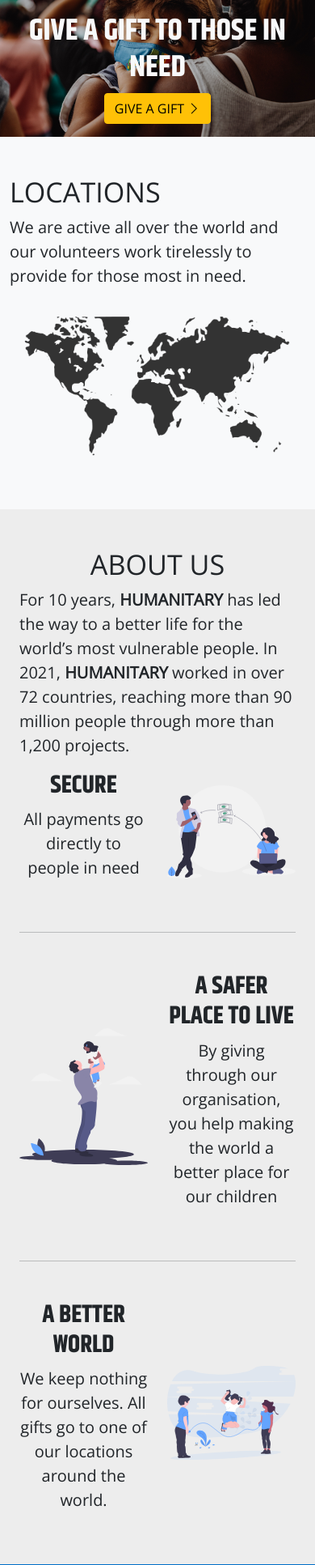
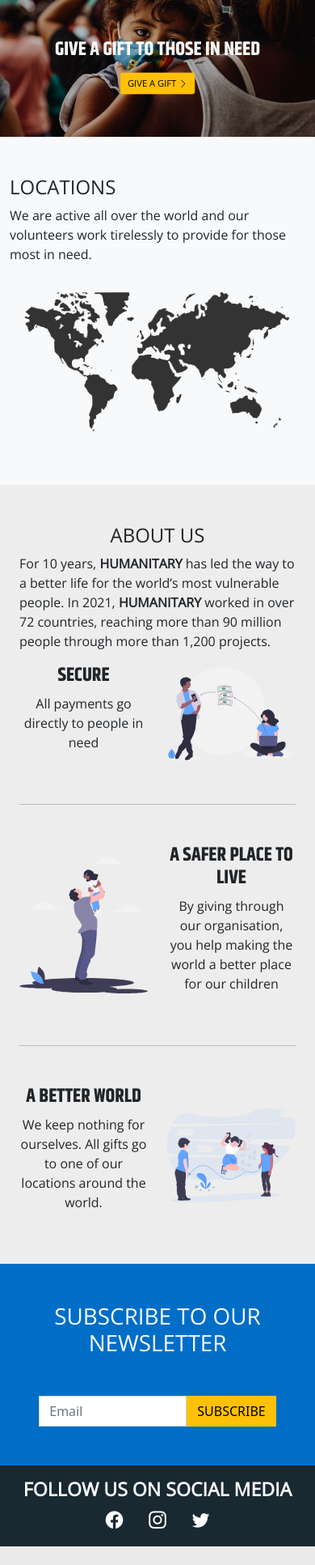
Before and after one commit to Code-Institute-Submissions/humanitary, a Django app: page / in a window 390 px wide. Shown: the part 73-2006 px from the top of the page at 81% size. After the commit the page ends 1983 px from the top, so only its background shows below. Run offline with Django 3.2, Linux system fonts and the light colour scheme; some libraries are stand-ins or nearby versions.

Commit message:
Clean up views by moving vital functions to utils.py in the project's root folder

```diff
--- a/cart/contexts.py
+++ b/cart/contexts.py
@@ -1,6 +1,6 @@
 from accounts.models import *
 from shop.models import *
-import json
+from humanitary_gift_shop.utils import cookieCart
 
 
 def cartItems(request):
@@ -15,41 +15,11 @@ def cartItems(request):
             customer=customer, complete=False)
         items = order.orderitem_set.all()
         cartItems = order.get_cart_items
-
-        for item in items:
-            print(item.quantity)
-
     else:
-        try:
-            cart = json.loads(request.COOKIES['cart'])
-        except:
-            cart = {}
-        # print('Cart:', cart)
-        items = []
-        order = {'get_cart_total': 0, 'get_cart_items': 0}
-        cartItems = order['get_cart_items']
-
-        for i in cart:
-            cartItems += cart[i]["quantity"]
-
-            product = Product.objects.get(id=i)
-            total = (product.price * cart[i]["quantity"])
-
-            order['get_cart_total'] += total
-            order['get_cart_items'] += cart[i]["quantity"]
-
-            item = {
-                'product': {
-                    'id': product.id,
-                    'name': product.name,
-                    'description': product.description,
-                    'price': product.price,
-                    'image': product.image,
-                },
-                'quantity': cart[i]["quantity"],
-                'get_total': total
-            }
-            items.append(item)
+        cookieData = cookieCart(request)
+        order = cookieData['order']
+        items = cookieData['items']
+        cartItems = cookieData['cartItems']
 
     context = {'items': items, 'order': order, 'cartItems': cartItems}
     return context
--- a/home/templates/home/index.html
+++ b/home/templates/home/index.html
@@ -5,9 +5,9 @@
 <section id="main" class="container-fluid hero-bg">
         <div class="row h-100 justify-content-center align-items-center">
         <div class="col-12 d-flex flex-column justify-content-center">
-            <h2 class="display-3 text-light text-center text-uppercase">Give a gift to those in need</h2>
+            <h2 class="display-3 text-light text-center text-uppercase hero-text">Give a gift to those in need</h2>
             <div class="mx-auto">
-                <a href="{% url 'shop' %}" class="btn btn-warning">
+                <a href="{% url 'shop' %}" class="btn btn-warning btn-gift">
                     <span class="text-uppercase">Give A Gift</span>
                     <span class="icon">
                         <i class="bi bi-chevron-right"></i>
@@ -21,8 +21,8 @@
 <section id="locations" class="container">
     <div class="row my-5 h-100 justify-content-center align-items-center">
         <div class="col-sm-12 col-lg-6 col">
-            <h3 class="display-4 text-uppercase">Locations</h3>
-            <p class="lead">We are active all over the world and our volunteers work tirelessly to provide for those most in need.</p>
+            <h3 class="display-4 text-uppercase heading">Locations</h3>
+            <p class="lead section-text">We are active all over the world and our volunteers work tirelessly to provide for those most in need.</p>
         </div>
         <div class="col-sm-12 col-lg-6">
             <img id="world-map" src="{% static '/img/world-map-vector.png' %}" alt="">
@@ -34,14 +34,14 @@
     <div class="container">
         <div class="row">
             <div class="col-12">
-                <h3 class="display-4 text-center text-uppercase">About us</h3>
-                <p class="lead">For 10 years, <span class="fw-bold">HUMANITARY</span> has led the way to a better life for the world’s most vulnerable people. In 2021, <span class="fw-bold">HUMANITARY</span> worked in over 72 countries, reaching more than 90 million people through more than 1,200 projects.</p>
+                <h3 class="display-4 text-center text-uppercase heading">About us</h3>
+                <p class="lead section-text">For 10 years, <span class="fw-bold">HUMANITARY</span> has led the way to a better life for the world’s most vulnerable people. In 2021, <span class="fw-bold">HUMANITARY</span> worked in over 72 countries, reaching more than 90 million people through more than 1,200 projects.</p>
             </div>
         </div>
         <div class="row justify-content-center align-items-center">
             <div class="col-6 text-center">
-                <h4 class="display-5 text-center text-uppercase">Secure</h4>
-                <p class="lead">All payments go directly to people in need</p>
+                <h4 class="display-5 text-center text-uppercase heading">Secure</h4>
+                <p class="lead section-text">All payments go directly to people in need</p>
             </div>
             <div class="col-6">
                 <img class="img-fluid" src="{% static 'img/money.svg' %}" alt="">
@@ -53,15 +53,15 @@
                 <img class="img-fluid" src="{% static 'img/better-world.svg' %}" alt="">
             </div>
             <div class="col-6 text-center">
-                <h4 class="display-5 text-center text-uppercase">A safer place to live</h4>
-                <p class="lead">By giving through our organisation, you help making the world a better place for our children</p>
+                <h4 class="display-5 text-center text-uppercase heading">A safer place to live</h4>
+                <p class="lead section-text">By giving through our organisation, you help making the world a better place for our children</p>
             </div>
         </div>
         <hr class="my-5">
         <div class="row justify-content-center align-items-center">
             <div class="col-6 text-center">
-                <h4 class="display-5 text-center text-uppercase">A better world</h4>
-                <p class="lead">We keep nothing for ourselves. All gifts go to one of our locations around the world.</p>
+                <h4 class="display-5 text-center text-uppercase heading">A better world</h4>
+                <p class="lead section-text">We keep nothing for ourselves. All gifts go to one of our locations around the world.</p>
             </div>
             <div class="col-6">
                 <img class="img-fluid" src="{% static 'img/children.svg' %}" alt="">
--- /dev/null
+++ b/humanitary_gift_shop/utils.py
@@ -0,0 +1,154 @@
+import stripe
+import json
+from django.db.models.fields import CommaSeparatedIntegerField
+from accounts.models import *
+from shop.models import *
+from django.urls import reverse
+from django.http import JsonResponse
+from humanitary_gift_shop.secretstuff import STRIPE_PRIVATE_KEY, STRIPE_PUBLIC_KEY
+stripe.api_key = STRIPE_PRIVATE_KEY
+
+""" This file is where I've put the logic for my checkout page, my cart data and the checkout session. I put it here in order to clean up my view """
+
+
+def cookieCart(request):
+    """ Returns a cookie that represents the guest users cart """
+
+    try:
+        cart = json.loads(request.COOKIES['cart'])
+    except:
+        cart = {}
+    items = []
+    order = {'get_cart_total': 0, 'get_cart_items': 0}
+    cartItems = order['get_cart_items']
+
+    for i in cart:
+        cartItems += cart[i]["quantity"]
+
+        product = Product.objects.get(id=i)
+        total = (product.price * cart[i]["quantity"])
+
+        order['get_cart_total'] += total
+        order['get_cart_items'] += cart[i]["quantity"]
+
+        item = {
+            'product': {
+                'id': product.id,
+                'name': product.name,
+                'description': product.description,
+                'price': product.price,
+                'image': product.image,
+            },
+            'quantity': cart[i]["quantity"],
+            'get_total': total
+        }
+        items.append(item)
+    return {'cartItems': cartItems, 'order': order, 'items': items}
+
+
+def cartData(request):
+    """ Gets the data from the cart and returns it as a dictionary """
+
+    if request.user.is_authenticated:
+        customer = request.user.customer
+        order, created = Order.objects.get_or_create(
+            customer=customer, complete=False)
+        items = order.orderitem_set.all()
+        cartItems = order.get_cart_items
+    else:
+        cookieData = cookieCart(request)
+        order = cookieData['order']
+        items = cookieData['items']
+        cartItems = cookieData['cartItems']
+    return {'cartItems': cartItems, 'order': order, 'items': items}
+
+
+def getItems(request, my_list):
+    """ Gets the items from the cart and adds them to the stripe
+    checkout session """
+
+    cart_items = []
+    if request.user.is_authenticated:
+        for item in my_list:
+            intitial_price = item.product.price * 100
+            converted_price = int(intitial_price)
+
+            products = {
+                'name': item.product.name,
+                'quantity': item.quantity,
+                'amount': converted_price,
+                'currency': 'usd'
+            }
+            cart_items.append(products)
+        return cart_items
+
+    for item in my_list:
+        intitial_price = item['product']['price'] * 100
+        converted_price = int(intitial_price)
+
+        products = {
+            'name': item['product']['name'],
+            'quantity': item['quantity'],
+            'amount': converted_price,
+            'currency': 'usd'
+        }
+        cart_items.append(products)
+    return cart_items
+
+
+def updateCart(request):
+    """ Adds and removes quantities of items to/from the shopping cart """
+
+    data = json.loads(request.body)
+    productId = data['productId']
+    action = data['action']
+
+    try:
+        customer = request.user.customer
+    except:
+        device = request.COOKIES['device']
+        customer, created = Customer.objects.get_or_create(device=device)
+
+    product = Product.objects.get(id=productId)
+    order, created = Order.objects.get_or_create(
+        customer=customer, complete=False)
+
+    orderItem, created = OrderItem.objects.get_or_create(
+        order=order, product=product)
+
+    if action == 'add':
+        orderItem.quantity = (orderItem.quantity + 1)
+    elif action == 'remove':
+        orderItem.quantity = (orderItem.quantity - 1)
+
+    orderItem.save()
+
+    if orderItem.quantity <= 0:
+        orderItem.delete()
+    elif action == 'delete':
+        orderItem.delete()
+
+    return JsonResponse('Item was added', safe=False)
+
+
+def checkout_session(request):
+    """ Takes in getItems and cartData and uses that information to display
+    the current products and amount to pay in the stripe checkout session """
+
+    checkout_session = stripe.checkout.Session.create(
+        payment_method_types=['card'],
+        line_items=getItems(request, cartData(request)['items']),
+        # Used code snippet from Denis Ivy's tutorial on
+        # django E-commerce, although somewhat modified to fit my own needs.
+        mode='payment',
+        success_url=request.build_absolute_uri(
+            reverse('home')) + '?session_id={CHECKOUT_SESSION_ID}',
+        cancel_url=request.build_absolute_uri(reverse('cart')),
+    )
+
+    context = {
+        'session_id': checkout_session.id,
+        'checkout_session': checkout_session,
+        'stripe_public_key': STRIPE_PUBLIC_KEY,
+    }
+    return context
--- a/shop/views.py
+++ b/shop/views.py
@@ -6,6 +6,7 @@ from accounts.models import *
 
 
 def shop(request):
+    """ Renders the shopping page with all of the products """
     products = Product.objects.all()
     context = {'products': products, }
     return render(request, 'shop/products.html', context)
--- a/static/css/style.css
+++ b/static/css/style.css
@@ -81,6 +81,27 @@ footer {
   color: rgb(165, 165, 165);
 }
 
+/* MEDIA QUERIES */
+
+/* Small devices */
+@media only screen and (min-width: 320px) and (max-width: 768px) {
+  .hero-text {
+    font-size: 1.5rem;
+  }
+
+  .btn-gift {
+    transform: scale(0.7);
+  }
+
+  .heading {
+    font-size: 1.5rem;
+  }
+
+  .section-text {
+    font-size: 1rem;
+  }
+}
+
 /* Medium devices */
 @media only screen and (max-width: 768px) {
   .hero-bg {
```
Also changed, not shown: cart/views.py (+1 -43 lines), checkout/views.py (+6 -98 lines), static/css/social-providers.css (+6 -5 lines), static/css/signup.css (added).
